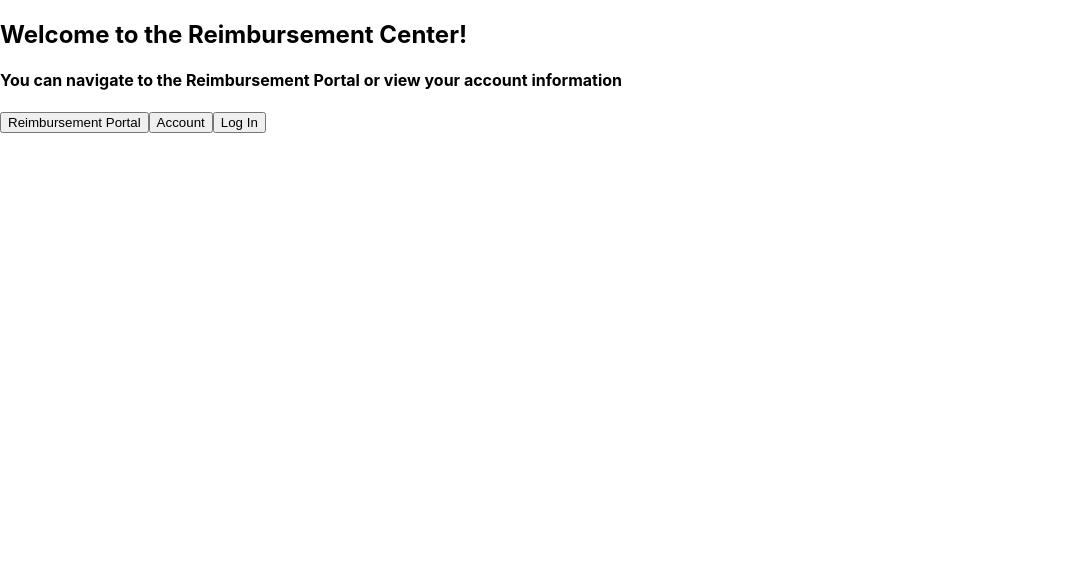
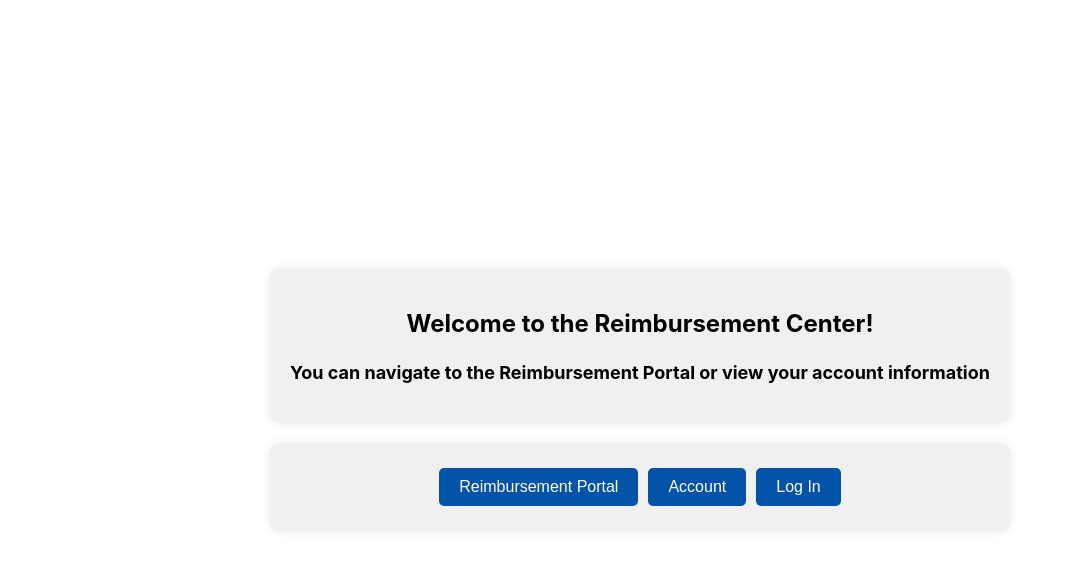
Before and after one commit to William-Nettles/RevatureProject1, a React (Create React App) app in the folder project-one-frontend/: page /home in a window 1280 px wide. Shown: the top 570 px of the page, without its empty margins (0-1073 px from the left). Built offline with nearby package versions, Linux system fonts and the light colour scheme.

Commit message:
css stuff

```diff
--- /dev/null
+++ b/project-one-frontend/src/components/Account/Account.css
@@ -0,0 +1,78 @@
+.home {
+    display: grid;
+    place-items: center;
+    height: 100vh;
+}
+
+.account-container {
+    display: grid;
+    grid-row: 3;
+    grid-column: 1;
+    text-align: left;
+    background-color: #f0f0f0;
+    padding: 20px;
+    border-radius: 10px;
+    box-shadow: 0 0 10px rgba(0, 0, 0, 0.1);
+    margin-top: 20px;
+
+}
+
+.account-container h2 {
+    font-size: 24px;
+    margin-bottom: 10px;
+}
+
+.account-container h3 {
+    font-size: 18px;
+    margin-bottom: 5px;
+}
+
+.header-container {
+
+    display: flex;
+    justify-content: center;
+    align-items: center;
+    margin-bottom: 20px;
+}
+
+.button-container {
+    display: flex;
+    flex-wrap: wrap;
+    text-align: center;
+    background-color: #f0f0f0;
+    padding: 20px;
+    border-radius: 10px;
+    box-shadow: 0 0 10px rgba(0, 0, 0, 0.1);
+}
+
+.button {
+    padding: 10px 20px;
+    margin: 5px;
+    border: none;
+    border-radius: 5px;
+    background-color: #0253a9;
+    color: #fff;
+    font-size: 16px;
+    cursor: pointer;
+    transition: background-color 0.3s ease;
+}
+
+.button:hover {
+    background-color: #1468c2;
+}
+
+.user-container {
+    display: flex;
+    justify-content: center;
+    align-items: center;
+    margin-top: 20px;
+}
+
+.manager-view {
+    text-align: center;
+    background-color: #f0f0f0;
+    padding: 20px;
+    border-radius: 10px;
+    box-shadow: 0 0 10px rgba(0, 0, 0, 0.1);
+    margin-top: 20px;
+}
--- a/project-one-frontend/src/components/Account/Account.tsx
+++ b/project-one-frontend/src/components/Account/Account.tsx
@@ -4,6 +4,7 @@ import { UserInterface } from "../../interfaces/UserInterface"
 import { User } from "./User"
 import { state } from "../../globalData/store"
 import axios from "axios"
+import "./Account.css"
 
 
 
@@ -37,35 +38,59 @@ export const Account:React.FC = ()=>{
        <div>
 
         {state.userSessionData.userId > 0 ?
-        <div>
+        <div className="account-container">
 
-            <h2>Account Information</h2>
-            <div>
+            <div className="header-container">
+                <h2>Account Information</h2>
+            </div>
+
+            <div button-container>
                 <button className="button" onClick={()=>{navigate("/reimbursements")}}>Reimbursement Portal</button>
                 <button className="button" onClick={()=> {navigate("/logout")}}>Log Out</button>
                 <button className="button" onClick={()=> {navigate("/home")}}>Home</button>
             </div>
 
-            <div>
-                <h3>Username: {state.userSessionData.username}</h3>
-                <h3>Name: {state.userSessionData.firstName} {state.userSessionData.lastName}</h3>
-                <h3>Role: {state.userSessionData.role}</h3>
+            <div className="account-container">
+                <div className="account-info">
+                    <h3>Username: {state.userSessionData.username}</h3>
+                </div>
+                <div className="account-info">
+                    <h3>Name: {state.userSessionData.firstName} {state.userSessionData.lastName}</h3>
+                </div>
+                <div className="account-info">
+                    <h3>Role: {state.userSessionData.role}</h3>
+                </div>
+
             </div>
-            {state.userSessionData.role==="MANAGER" && <div>
+
+        </div> : <div className="account-container">
+
+            <h2>Please log in to view account information</h2>
+            <div className="button-container">
+                <button className="button" onClick={()=> {navigate("/home")}}>Back</button>
+                <button className="button" onClick={()=> {navigate("/")}}>Log In</button>
+            </div>
+
+
+        </div>}
+
+        <div>
+
+            <div className="user-container">
+
+
+            {state.userSessionData.role==="MANAGER" && <div className="manager-view">
                 <h2>All Users:</h2>
-                {userTemp.map((user, index) =>  <div>
+                {userTemp.map((user, index) =>
+                <div className="user-container">
                     <User {...user}/>
                 </div>
             )}
 
             </div>}
-        </div> : <div>
 
-            <h2>Please log in to view account information</h2>
-            <button className="button" onClick={()=> {navigate("/home")}}>Back</button>
-            <button className="button" onClick={()=> {navigate("/")}}>Log In</button>
-
-        </div>}
+            </div>
+            </div>
 
         </div>
     )
--- /dev/null
+++ b/project-one-frontend/src/components/Authentication/Login.css
@@ -0,0 +1,54 @@
+.login {
+    display: flex;
+    justify-content: center;
+    align-items: center;
+    height: 100vh;
+}
+
+.text-container {
+    text-align: center;
+    background-color: #f0f0f0;
+    padding: 20px;
+    border-radius: 10px;
+    box-shadow: 0 0 10px rgba(0, 0, 0, 0.1);
+}
+
+.text-container h1 {
+    font-size: 24px;
+    margin-bottom: 10px;
+}
+
+.text-container h3 {
+    font-size: 18px;
+    margin-bottom: 20px;
+}
+
+.input-container {
+    margin-bottom: 15px;
+    margin-right: 15px;
+}
+
+.input-container input {
+    width: 100%;
+    padding: 10px;
+    border-radius: 5px;
+    border: 1px solid #ccc;
+    outline: none;
+}
+
+.login-button {
+    width: 100%;
+    padding: 10px;
+    border: none;
+    border-radius: 5px;
+    margin: 5px;
+    background-color: #0253a9;
+    color: #fff;
+    font-size: 16px;
+    cursor: pointer;
+    transition: background-color 0.3s ease;
+}
+
+.login-button:hover {
+    background-color: #1468c2;
+}
--- a/project-one-frontend/src/components/Authentication/Login.tsx
+++ b/project-one-frontend/src/components/Authentication/Login.tsx
@@ -1,4 +1,5 @@
 import axios from "axios"
+import "./Login.css"
 import { useState } from "react"
 import { useNavigate } from "react-router-dom"
 import { UserInterface } from "../../interfaces/UserInterface"
--- /dev/null
+++ b/project-one-frontend/src/components/Home/Home.css
@@ -0,0 +1,47 @@
+.home {
+    display: flex;
+    justify-content: center;
+    align-items: center;
+    height: 100vh;
+}
+
+.welcome-container {
+    text-align: center;
+    background-color: #f0f0f0;
+    padding: 20px;
+    border-radius: 10px;
+    box-shadow: 0 0 10px rgba(0, 0, 0, 0.1);
+}
+
+.welcome-container h2 {
+    font-size: 24px;
+    margin-bottom: 10px;
+}
+
+.welcome-container h4 {
+    font-size: 18px;
+    margin-bottom: 20px;
+}
+
+.button-container {
+    display: flex;
+    justify-content: center;
+    align-items: center;
+    margin-top: 20px;
+}
+
+.button {
+    padding: 10px 20px;
+    margin: 5px;
+    border: none;
+    border-radius: 5px;
+    background-color: #0253a9;
+    color: #fff;
+    font-size: 16px;
+    cursor: pointer;
+    transition: background-color 0.3s ease;
+}
+
+.button:hover {
+    background-color: #1468c2;
+}
--- a/project-one-frontend/src/components/Home/Home.tsx
+++ b/project-one-frontend/src/components/Home/Home.tsx
@@ -1,5 +1,6 @@
 import { useNavigate } from "react-router-dom"
 import { state } from "../../globalData/store"
+import "./Home.css"
 
 //Home page
 //Users can navigate to their account, sign out, or navigate to reimbursements portal
@@ -9,10 +10,14 @@ export const Home:React.FC = () => {
     const navigate = useNavigate()
 
     return(
-        <div>
-            <h2>Welcome to the Reimbursement Center!</h2>
+        <div className="home">
+            <div className="home-container">
+
+                <div className="welcome-container">
+                    <h2 className="welcome-messgae">Welcome to the Reimbursement Center!</h2>
                     <h4>You can navigate to the Reimbursement Portal or view your account information</h4>
-            <div>
+                </div>
+                <div className="button-container">
                     <button className="button" onClick={()=>{navigate("/reimbursements")}}>Reimbursement Portal</button>
                     <button className="button" onClick={()=>{navigate("/account")}}>Account</button>
 
@@ -22,5 +27,6 @@ export const Home:React.FC = () => {
                     : <button className="button" onClick={()=>{navigate("/login")}}>Log In</button>}
                 </div>
             </div>
+        </div>
     )
 }
--- /dev/null
+++ b/project-one-frontend/src/components/ReimbursementPortal/NavPanel.css
@@ -0,0 +1,67 @@
+.nav-panel {
+
+    justify-content: center;
+    align-items: center;
+    margin-bottom: 10px;
+}
+
+.button-container {
+
+
+    text-align: center;
+    background-color: #f0f0f0;
+    padding: 20px;
+    border-radius: 10px;
+    box-shadow: 0 0 10px rgba(0, 0, 0, 0.1);
+}
+
+.account-container button,
+.reim-container button {
+    display: flex;
+    flex-wrap: wrap;
+    width: 100%;
+    padding: 10px;
+    border: none;
+    border-radius: 5px;
+    margin-bottom: 10px;
+    margin: 5px;
+    background-color: #0253a9;
+    color: #fff;
+    font-size: 16px;
+    cursor: pointer;
+    transition: background-color 0.3s ease;
+}
+
+.account-container button:hover,
+.reim-container button:hover {
+    background-color: #1468c2;
+}
+
+.reimbursement-portal {
+    display: flex;
+    flex-wrap: wrap;
+    justify-content: center;
+    align-items: center;
+    width: 100%;
+        padding: 10px;
+        border: none;
+        border-radius: 5px;
+        margin-bottom: 10px;
+        background-color: #8babce;
+        color: #fff;
+}
+
+.header-container{
+    display: flex;
+    flex-wrap: wrap;
+    justify-content: right;
+    align-items: right;
+    margin-right: 10px;
+    margin-left: 15px;
+}
+.header {
+    justify-content: right;
+    align-items: right;
+    margin-right: 10px;
+    margin-left: 10;
+}
--- a/project-one-frontend/src/components/ReimbursementPortal/NavPanel.tsx
+++ b/project-one-frontend/src/components/ReimbursementPortal/NavPanel.tsx
@@ -1,6 +1,7 @@
 import { useNavigate } from "react-router-dom"
 import { state } from "../../globalData/store"
 import { useEffect } from "react"
+import "./NavPanel.css"
 
 //a child component of all of the reimbursement portal child componets, just has nav buttons
 export const NavPanel:React.FC = ()=> {
@@ -15,13 +16,12 @@ export const NavPanel:React.FC = ()=> {
     })
 
 return (
-        <div>
-            <div>
+        <div className="nav-panel">
+            <div className="button-container">
                 <button className="button" onClick={()=>{navigate("/account")}}>Account</button>
                 <button className="button" onClick={()=> {navigate("/logout")}}>Log Out</button>
                 <button className="button" onClick={()=> {navigate("/home")}}>Home</button>
-            </div>
-            <div>
+
                 <button className="button" onClick={
                     ()=>{navigate("/reimbursements/new")}}>Create Reimbursement</button>
                 <button className="button" onClick={()=>{navigate("/reimbursements/pending")}}>Check Pending</button>
--- a/project-one-frontend/src/components/ReimbursementPortal/PendingReimsContainer.tsx
+++ b/project-one-frontend/src/components/ReimbursementPortal/PendingReimsContainer.tsx
@@ -1,7 +1,7 @@
 import axios from "axios"
 import { useEffect, useState } from "react"
 import { ReimbursementInterface } from "../../interfaces/ReimbursementInterface"
-import { Reimbursement } from "../Reimbursement/ReimbursementPending"
+import { Reimbursement } from "../Reimbursement/Reimbursement"
 import { NavPanel } from "./NavPanel"
 
 //view all pending reimbursements
--- a/project-one-frontend/src/components/ReimbursementPortal/ReimPortal.tsx
+++ b/project-one-frontend/src/components/ReimbursementPortal/ReimPortal.tsx
@@ -5,10 +5,17 @@ import { NavPanel } from "./NavPanel"
 export const Reimbursements:React.FC = () => {
 
     return(
-        <div>
+        <div className="reimbursement-portal">
 
-            <h2>Reimbursement Portal</h2>
-            <NavPanel/>
+            <div className="header-container">
+                <h2 className="header">Reimbursement Portal</h2>
+            </div>
+
+            <div className="nav-container">
+                <NavPanel/>
+            </div>
+
+
         </div>
     )
 }
```
Also changed, not shown: project-one-frontend/src/components/Reimbursement/Reimbursement.tsx (renamed from project-one-frontend/src/components/Reimbursement/ReimbursementPending.tsx). Lines whose indentation alone changed are shown as unchanged.
